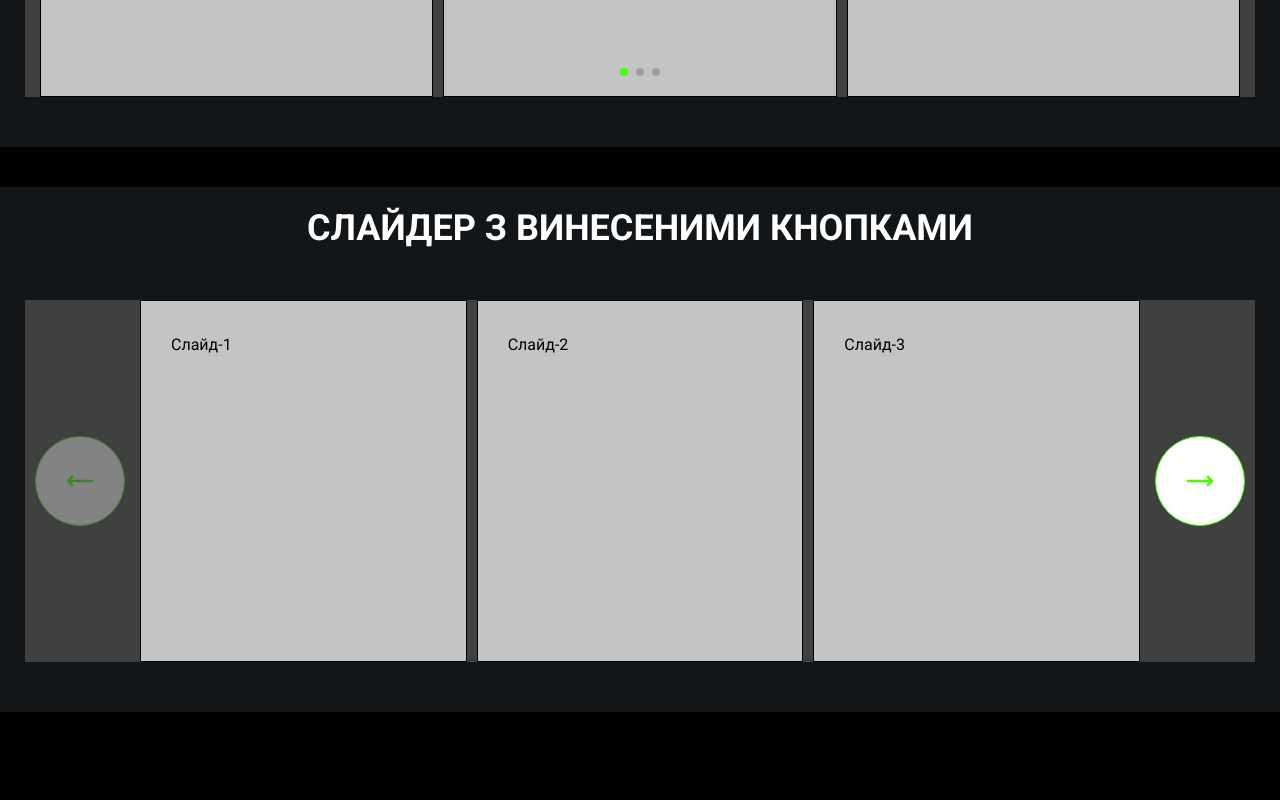
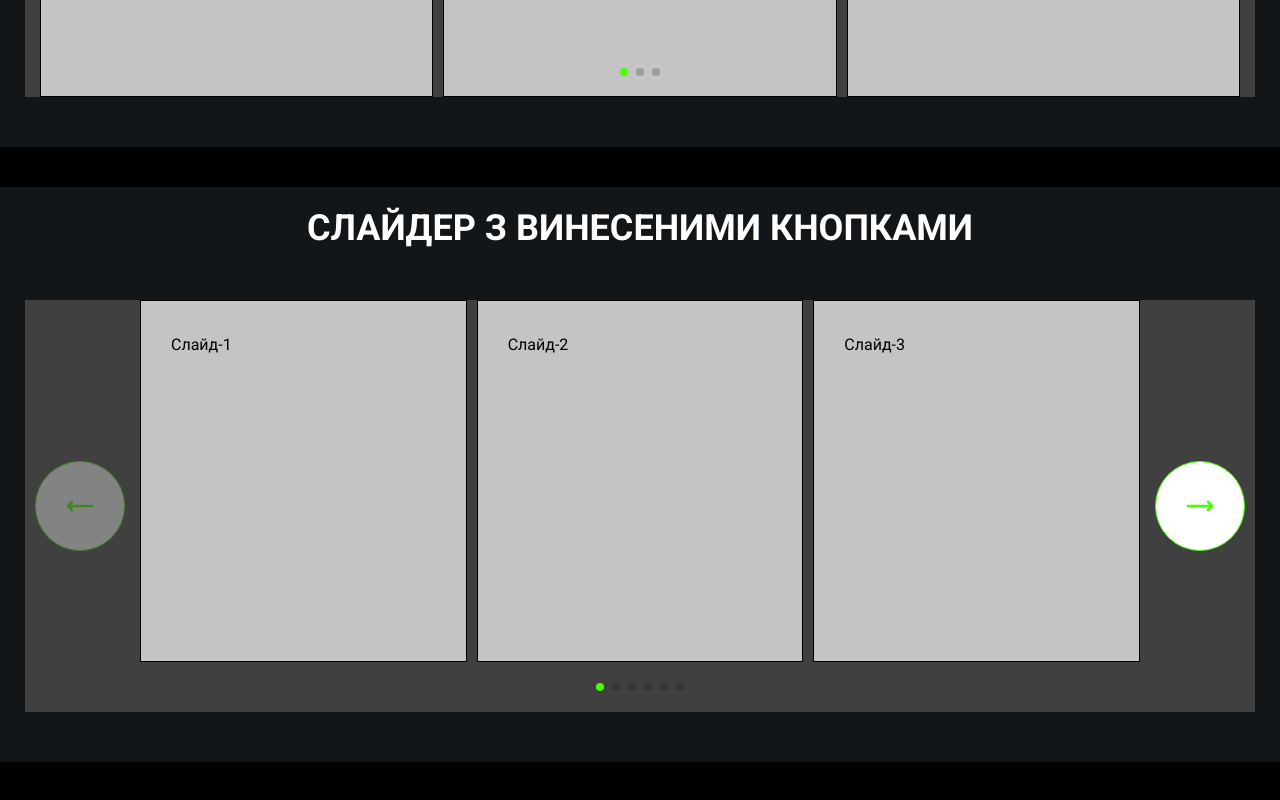
Before and after one commit to Vidiborets0012/SWIPER_JS, a plain HTML site: page index.html in a window 1280 px wide. Shown: the part 3293-4093 px from the top of the page. Before the commit the page ends 4045 px from the top, so only its background shows below. Drawn offline with Linux system fonts and the light colour scheme.

Commit message:
add pagination outside the slider using the example of the basic slider

```diff
--- a/css/style.css
+++ b/css/style.css
@@ -238,6 +238,7 @@ body {
 
 .slider-base--out {
   max-width: 1000px;
+  padding-bottom: 50px;
 }
 
 .swiper-button-prev__out::after,
--- a/index.html
+++ b/index.html
@@ -372,6 +372,8 @@
                 </div>
               </div>
 
+              <div class="swiper-pagination"></div>
+
               <!-- <div class="swiper-button-prev"></div>
               <div class="swiper-button-next"></div> -->
             </div>
--- a/js/main.js
+++ b/js/main.js
@@ -109,4 +109,8 @@ const swiperBaseOut = new Swiper('.slider-base--out', {
     nextEl: '.swiper-button-next__out',
     prevEl: '.swiper-button-prev__out',
   },
+
+  pagination: {
+    el: '.swiper-pagination',
+  },
 });
```
